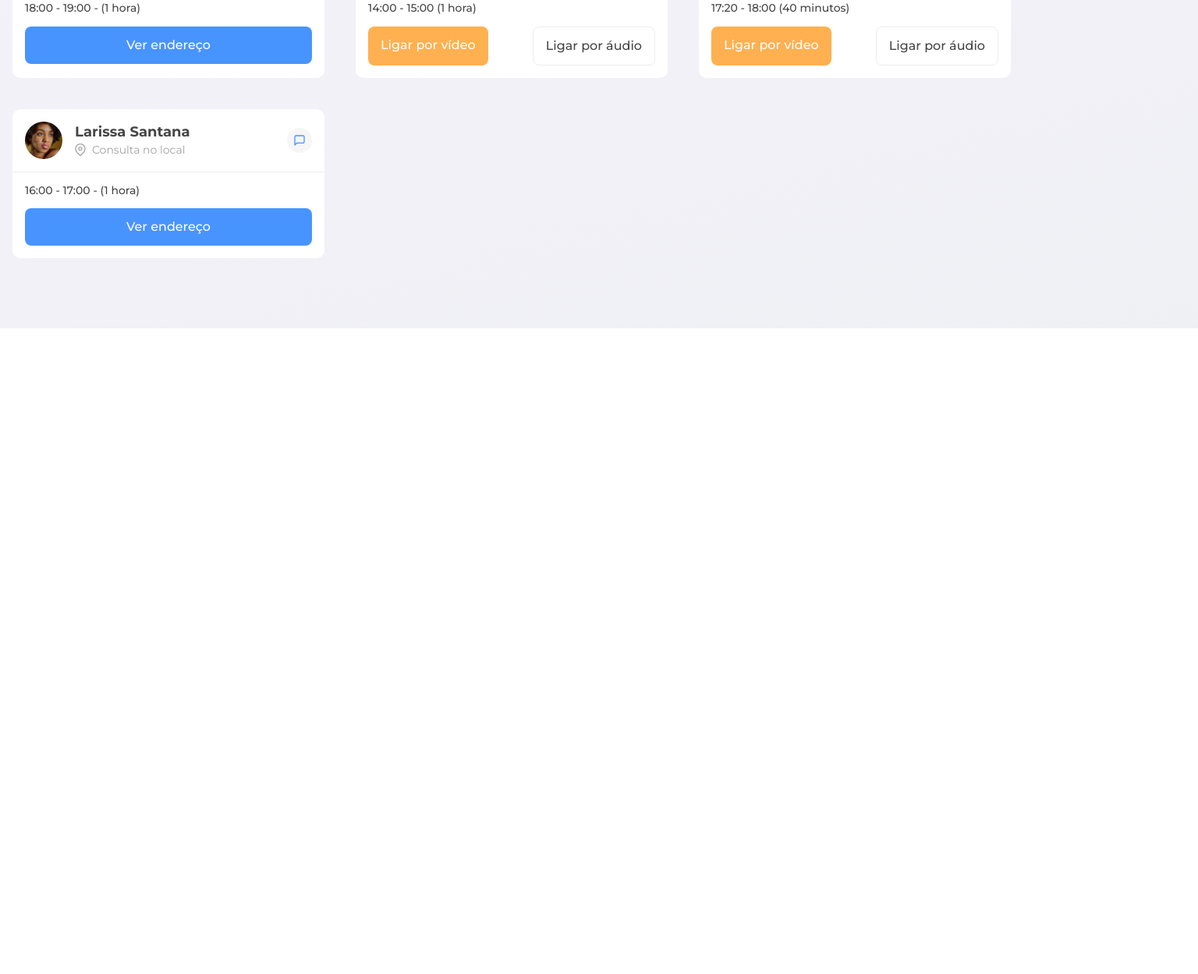
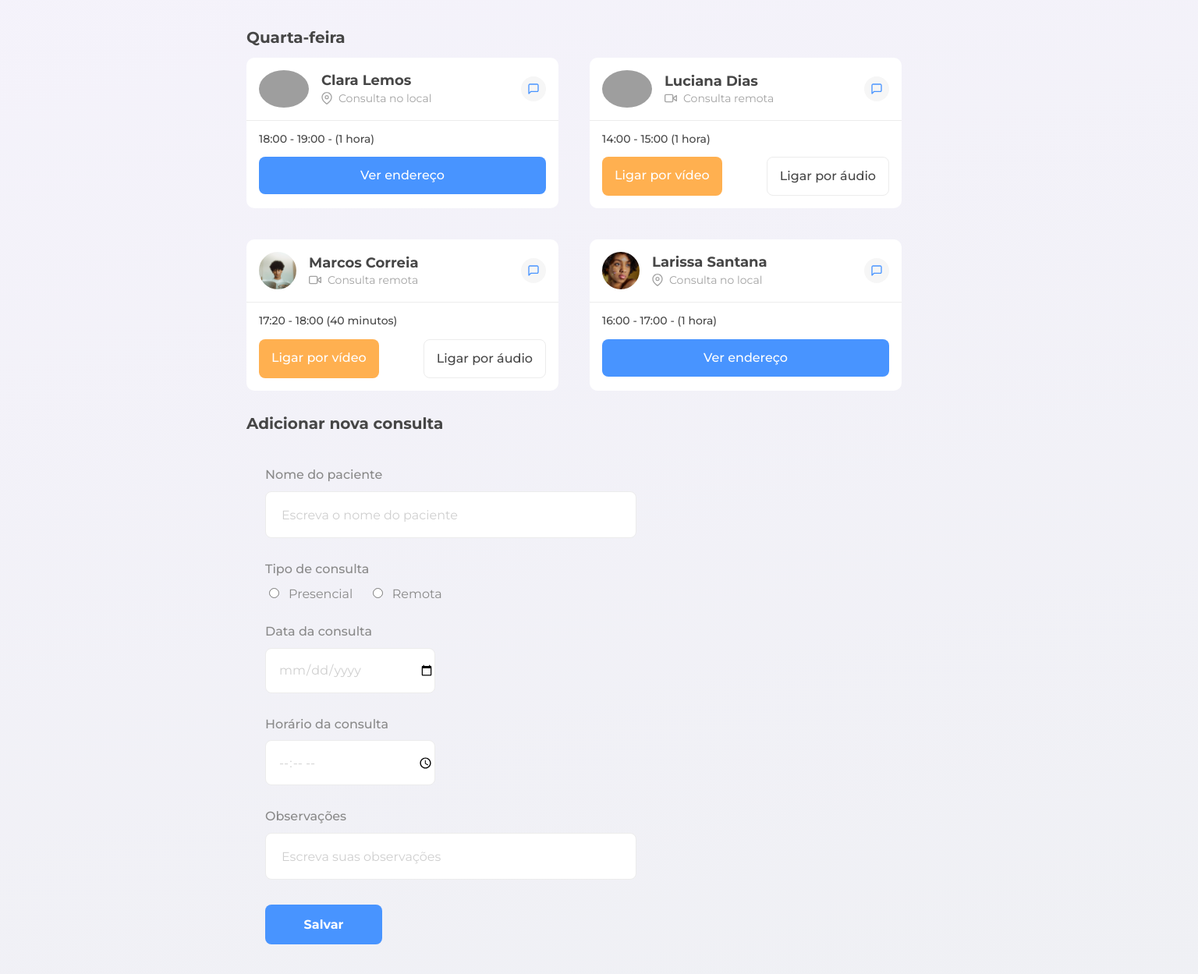
Before and after one commit to dekka-online/7DoC-desafio-clinica, a plain HTML site: page index.html in a window 1536 px wide. Shown: the part 1047-2296 px from the top of the page at 78% size. Before the commit the page ends 1468 px from the top, so only its background shows below. Drawn offline with Linux system fonts and the light colour scheme; grey boxes are pictures that could not be loaded.

Commit message:
Dias 5, 6 e 7

```diff
--- a/css/agenda.css
+++ b/css/agenda.css
@@ -12,7 +12,7 @@
     padding-top: 0;
 }
 
-.agenda__dia--titulo {
+.agenda__titulo {
     font-size: 1.6em;
     font-weight: 700;
     margin: 0.8em 0;
@@ -29,7 +29,13 @@
 }
 
 @media screen and (min-width: 1440px) {
-    .agenda__dia--titulo {
+    .agenda {
+        margin: 1.6em;
+        padding-bottom: 58px;
+        padding-left: 300px;
+    }
+
+    .agenda__titulo {
         font-size: 2em;
     }
 }
--- a/css/botao-flutuante.css
+++ b/css/botao-flutuante.css
@@ -9,3 +9,9 @@
     border-radius: 50px;
     filter: drop-shadow(0 3px 6px #4894FF90);
 }
+
+@media screen and (min-width: 1440px) {
+    .botao__flutuante {
+        display: none;
+    }
+}
--- /dev/null
+++ b/css/formulario-consulta.css
@@ -0,0 +1,111 @@
+.formulario-consulta {
+    width: 500px;
+}
+
+.formulario {
+    display: flex;
+    flex-direction: column;
+
+}
+
+.formulario label {
+    padding-bottom: 0.8em;
+}
+
+.agenda__formulario {
+    font-size: 1.6em;
+    color: var(--cor-cinza-escuro-formulario);
+    font-weight: 500;
+}
+
+.form-entrada, .form-botao {
+    padding: 2em 0 0 1.5em;
+}
+
+.form-entrada {
+    display: flex;
+    flex-direction: column;
+}
+
+.form-entrada input::placeholder {
+    font-family: var(--fonte-principal);
+    color: var(--cor-cinza-claro-formulario);
+    font-size: 16px;
+    /* padding-left: 16px; */
+}
+
+.form-entrada input {
+    height: 56px;
+    border: 1px solid var(--cor-cinza-claro);
+    border-radius: 8px;
+    outline: none;
+    padding-left: 20px;
+    font-family: var(--fonte-principal);
+    font-size: 16px;
+}
+
+.form-entrada input:focus {
+    border: 2px solid var(--cor-botao2);
+}
+
+.botoes-selecao input {
+    padding: 0 1em 0 1em;
+    height: auto;
+}
+
+.botoes-selecao label {
+    padding-left: 0.3em;
+    padding-right: 1em;
+    font-weight: 400;
+}
+
+.form-data-horario {
+    display: flex;
+    flex-direction: column;
+    gap: 2em;
+}
+
+.data-horario {
+    display: flex;
+    flex-direction: column;
+
+}
+
+.form-data-horario .data-horario input {
+    font-family: var(--fonte-principal);
+    color: var(--cor-cinza-claro-formulario);
+    padding-left: 16px;
+    width: 200px;
+}
+
+.data-horario label {
+    padding: 0 0 0.8em 0;
+}
+
+.form-botao button {
+    background-color: var(--cor-botao2);
+    padding: 16px;
+    width: 150px;
+    font-family: var(--fonte-principal);
+    font-size: 16px;
+    font-weight: 700;
+    color: var(--cor-branco);
+    border: none;
+    border-radius: 8px;
+}
+
+.form-botao button:hover {
+    background-color: #4786f0;
+
+}
+
+.form-botao button:active {
+    background-color: #4373dc;
+    border: 2px solid #57a4ff;
+}
+
+@media screen and (max-width: 1439px) {
+    .formulario-consulta {
+        display: none;
+    }
+}
--- a/css/header.css
+++ b/css/header.css
@@ -26,6 +26,10 @@ header {
 }
 
 @media screen and (min-width: 1440px) {
+    header {
+        padding-left: 300px;
+    }
+
     .header__titulo {
         font-size: 3.1em;
     }
--- a/css/rodape.css
+++ b/css/rodape.css
@@ -66,3 +66,40 @@
         gap: 40px;
     }
 }
+
+@media screen and (min-width: 1440px) {
+    .rodape {
+        background-color: var(--cor-branco);
+        position: fixed;
+        top: 0;
+        width: 250px;
+        height: 100vh;
+        border-radius: 0;
+        filter: drop-shadow(0 -1px 3px #46464625);
+        padding: 3em 0 0 3em;
+    }
+
+    .navbar__botoes {
+        display: flex;
+        flex-direction: column;
+        justify-content:left;
+        align-items:flex-start;
+        font-size: 2em;
+
+    }
+
+    .botao-acao {
+        display: flex;
+        flex-direction: row;
+    }
+
+    .botao-acao:first-of-type {
+        font-weight: 600;
+
+    }
+
+    .botao-acao:hover {
+        font-weight: 600;
+        cursor: pointer;
+    }
+}
--- a/index.html
+++ b/index.html
@@ -192,7 +192,7 @@
             </div>
         </div>
         <div class="agenda__dia--wrapper">
-            <h2 class="agenda__dia--titulo">Quarta-feira</h2>
+            <h2 class="agenda__titulo">Quarta-feira</h2>
             <div class="agenda__cards">
                 <div class="card">
                     <div class="card__header">
@@ -290,7 +290,43 @@
                 </div>
             </div>
         </div>
-
+        <div class="formulario-consulta">
+            <form class="formulario">
+                <h2 class="form-titulo agenda__titulo">Adicionar nova consulta</h2>
+                <div class="agenda__formulario">
+                    <div class="form-entrada form-nome">
+                        <label for="nome">Nome do paciente</label>
+                        <input type="text" name="nome" id="nome" placeholder="Escreva o nome do paciente" required>
+                    </div>
+                    <div class="form-entrada form-tipo-consulta">
+                        <label>Tipo de consulta</label>
+                        <div class="botoes-selecao">
+                            <input type="radio" name="tipo-consulta" value="presencial">
+                            <label for="">Presencial</label>
+                            <input type="radio" name="tipo-consulta" value="remota">
+                            <label for="">Remota</label>
+                        </div>
+                    </div>
+                    <div class="form-entrada form-data-horario">
+                        <div class="data-horario">
+                            <label for="">Data da consulta</label>
+                            <input type="date" name="data" id="data">
+                        </div>
+                        <div class="data-horario">
+                            <label for="">Horário da consulta</label>
+                            <input type="time">
+                        </div>
+                    </div>
+                    <div class="form-entrada form-observacoes">
+                        <label for="">Observações</label>
+                        <input type="text" id="observacoes" placeholder="Escreva suas observações">
+                    </div>
+                    <div class="form-botao">
+                        <button>Salvar</button>
+                    </div>
+                </div>
+            </form>
+        </div>
     </section>
     <footer class="rodape">
         <nav class="navbar">
--- a/styles.css
+++ b/styles.css
@@ -3,6 +3,7 @@
 @import url('./css/card.css');
 @import url(./css/rodape.css);
 @import url(./css/botao-flutuante.css);
+@import url(./css/formulario-consulta.css);
 
 @import url('https://fonts.googleapis.com/css2?family=Montserrat:ital,wght@0,100..900;1,100..900&display=swap');
 
@@ -11,6 +12,9 @@
     --cor-cinza-medio: #A3A3A3;
     --cor-cinza-escuro: #464646;
     --cor-cinza-claro: #ececec;
+    --cor-cinza-escuro-formulario: #898989;
+    --cor-cinza-claro-formulario: #cfcfcf;
+    --cor-cinza-medio-formulario: #adadad;
     --cor-botao1: #ffb050;
     --cor-branco: #fff;
     --cor-botao2: #4894ff;
```
Also changed, not shown: script.js (added).
